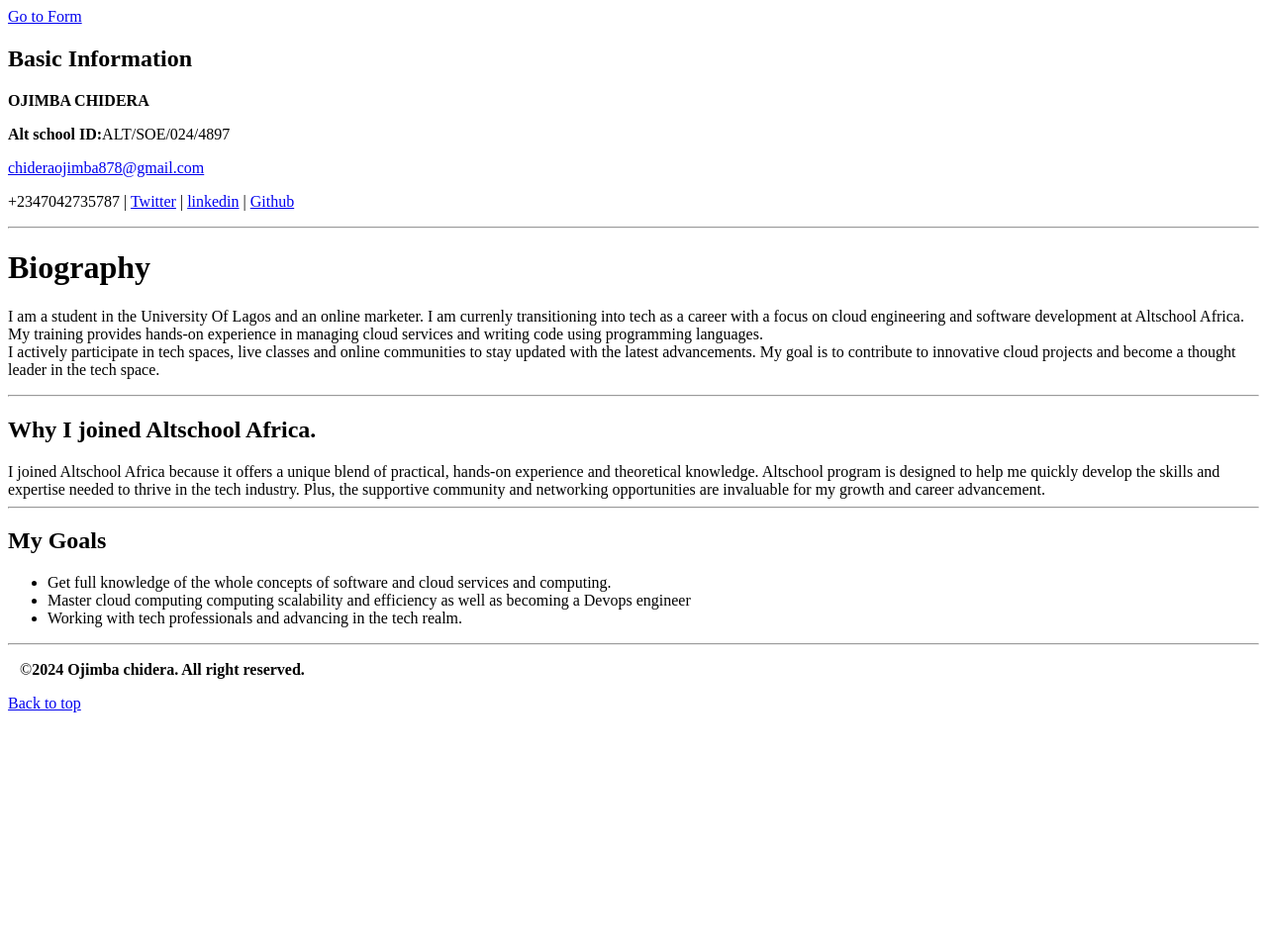
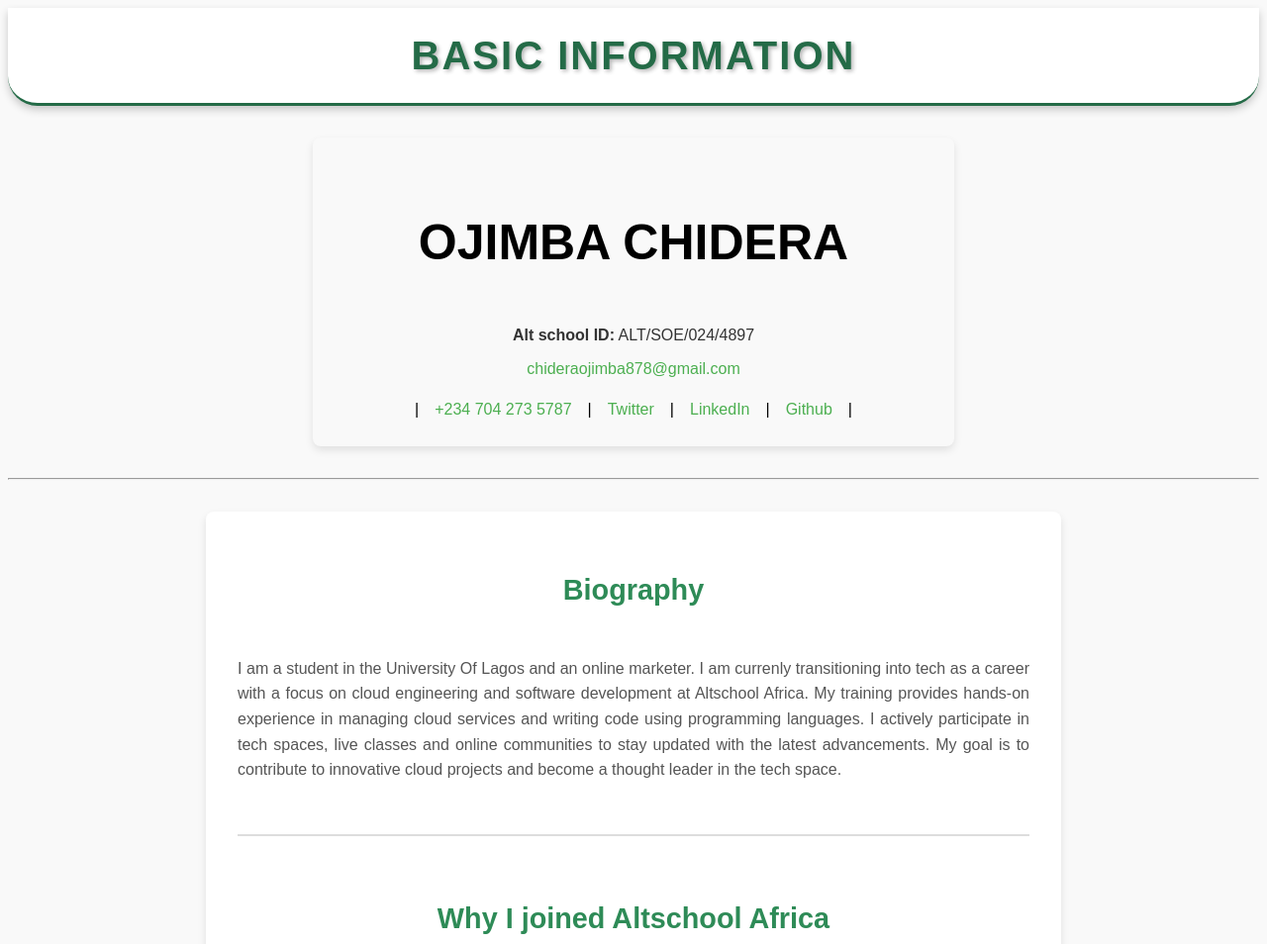
Before and after one commit to Derakings/HTML-1, a plain HTML site: page index.html in a window 1280 px wide. Shown: the top 954 px of the page at 99% size. Before the commit the page ends 800 px from the top, so only its background shows below. Drawn offline with Linux system fonts and the light colour scheme.

Commit message:
Readme.md

```diff
--- a/index.html
+++ b/index.html
@@ -1,47 +1,46 @@
 <!DOCTYPE html>
 <html lang="en">
+
 <head>
   <meta charset="UTF-8" />
   <meta name="viewport" content="width=device-width, initial-scale=1.0" />
-    <title>Document</title>
+  <title>About</title>
+  <link rel="stylesheet" href="styles.css">
 </head>
+
 <body>
-    <!-- internal navigation -->
-    <a href="./form.html" aria-label="Go to Form">Go to Form</a>
-    <header>
-      <section>
+
+  <header class="head">
     <h1>Basic Information</h1>
     </section>
   </header>
 
-    <section>
-      <p><strong>OJIMBA CHIDERA</strong></p>
-      <p><strong>Alt school ID:</strong>ALT/SOE/024/4897</p>
+  <section class="bio">
+    <h2>OJIMBA CHIDERA</h2>
+    <p><strong>Alt school ID:</strong> ALT/SOE/024/4897</p>
 
     <p>
-        <a href="Mail to:chideraojimba878@gmail.com" draggable="true"
-          >chideraojimba878@gmail.com</a
-        >
+      <a href="mailto:chideraojimba878@gmail.com">chideraojimba878@gmail.com</a>
     </p>
 
-      <p>
-        +2347042735787 | <a href="https://x.com/derakings17">Twitter</a> |
-        <a href="https://ng.linkedin.com/in/chidera-ojimba-2132062a2">
-          linkedin</a
-        >
-        | <a href="https://github.com/Derakings/Chidera">Github</a>
-      </p>
+    <div class="contact-info">
+      |<a href="tel:+2347042735787">+234 704 273 5787</a> |
+      <a href="https://x.com/derakings17" target="_blank">Twitter</a> |
+      <a href="https://ng.linkedin.com/in/chidera-ojimba-2132062a2" target="_blank">
+        LinkedIn</a> |
+      <a href="https://github.com/Derakings/Chidera" target="_blank">Github</a>|
+    </div>
   </section>
   <hr />
+
   <main>
-      <h1>Biography</h1>
+    <h2>Biography</h2>
     <p>
       I am a student in the University Of Lagos and an online marketer. I am
       currenly transitioning into tech as a career with a focus on cloud
       engineering and software development at Altschool Africa. My training
       provides hands-on experience in managing cloud services and writing code
       using programming languages.
-        <br />
       I actively participate in tech spaces, live classes and online
       communities to stay updated with the latest advancements. My goal is to
       contribute to innovative cloud projects and become a thought leader in
@@ -49,7 +48,7 @@
     </p>
     <hr />
     <!-- reason  -->
-      <h2>Why I joined Altschool Africa.</h2>
+    <h2>Why I joined Altschool Africa</h2>
     I joined Altschool Africa because it offers a unique blend of practical,
     hands-on experience and theoretical knowledge. Altschool program is
     designed to help me quickly develop the skills and expertise needed to
@@ -78,12 +77,18 @@
   </main>
 
   <footer>
+    <section>
+      <!-- internal navigation -->
+      <nav>
+        <a href="./form.html" aria-label="Go to Form">Go to Altschool Form </a>
+      </nav>
+
       <p>
-        &nbsp;&nbsp;&nbsp;&copy;<strong
-          >2024 Ojimba chidera. All right reserved.</strong
-        >
+        &copy;<strong>2024 Ojimba chidera. All right reserved.</strong>
       </p>
       <p><a href="#Top">Back to top</a></p>
+    </section>
   </footer>
 </body>
+
 </html>
```
Also changed, not shown: form.html (+2 -1 lines). Lines whose indentation alone changed are shown as unchanged.
